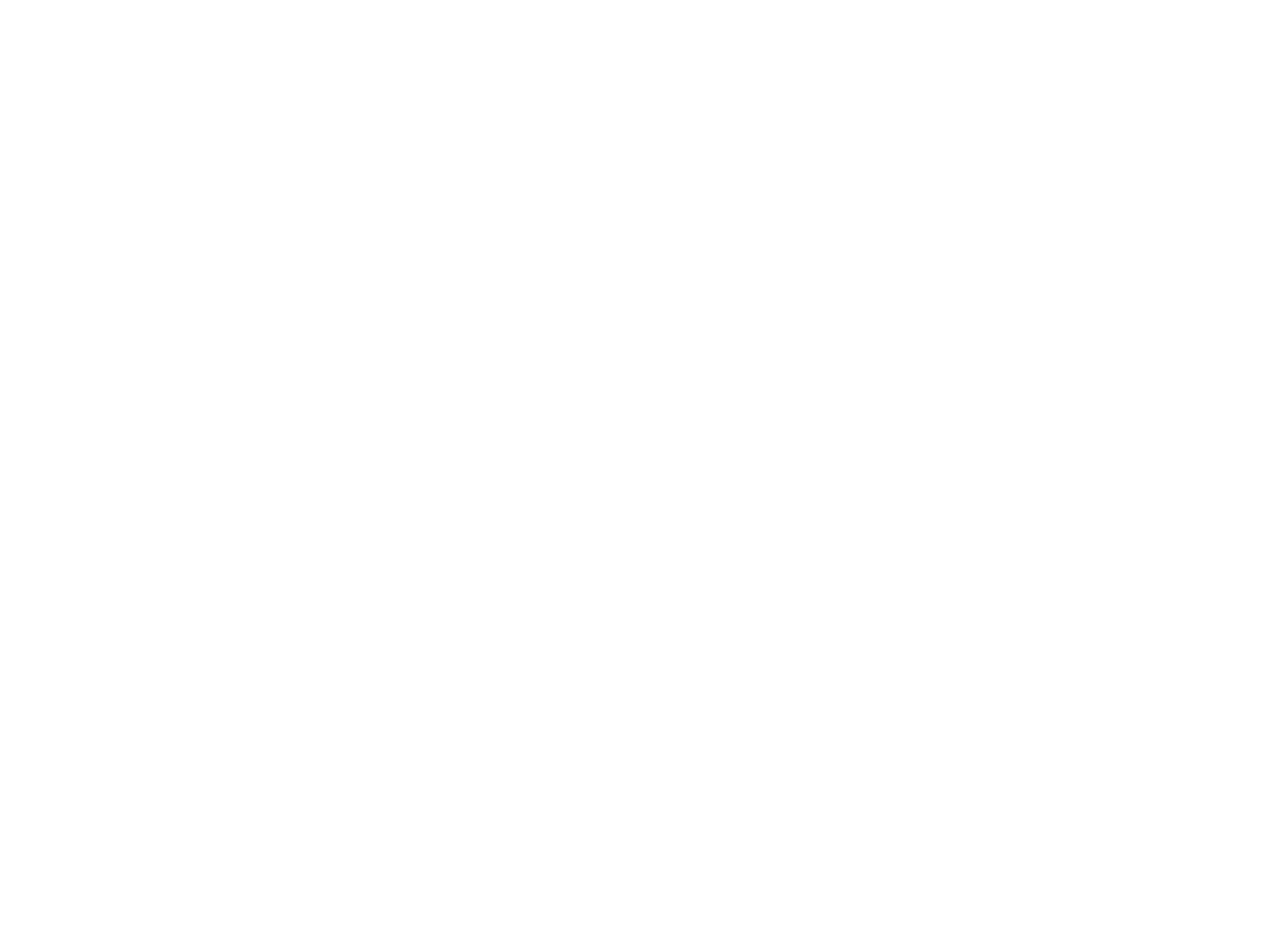
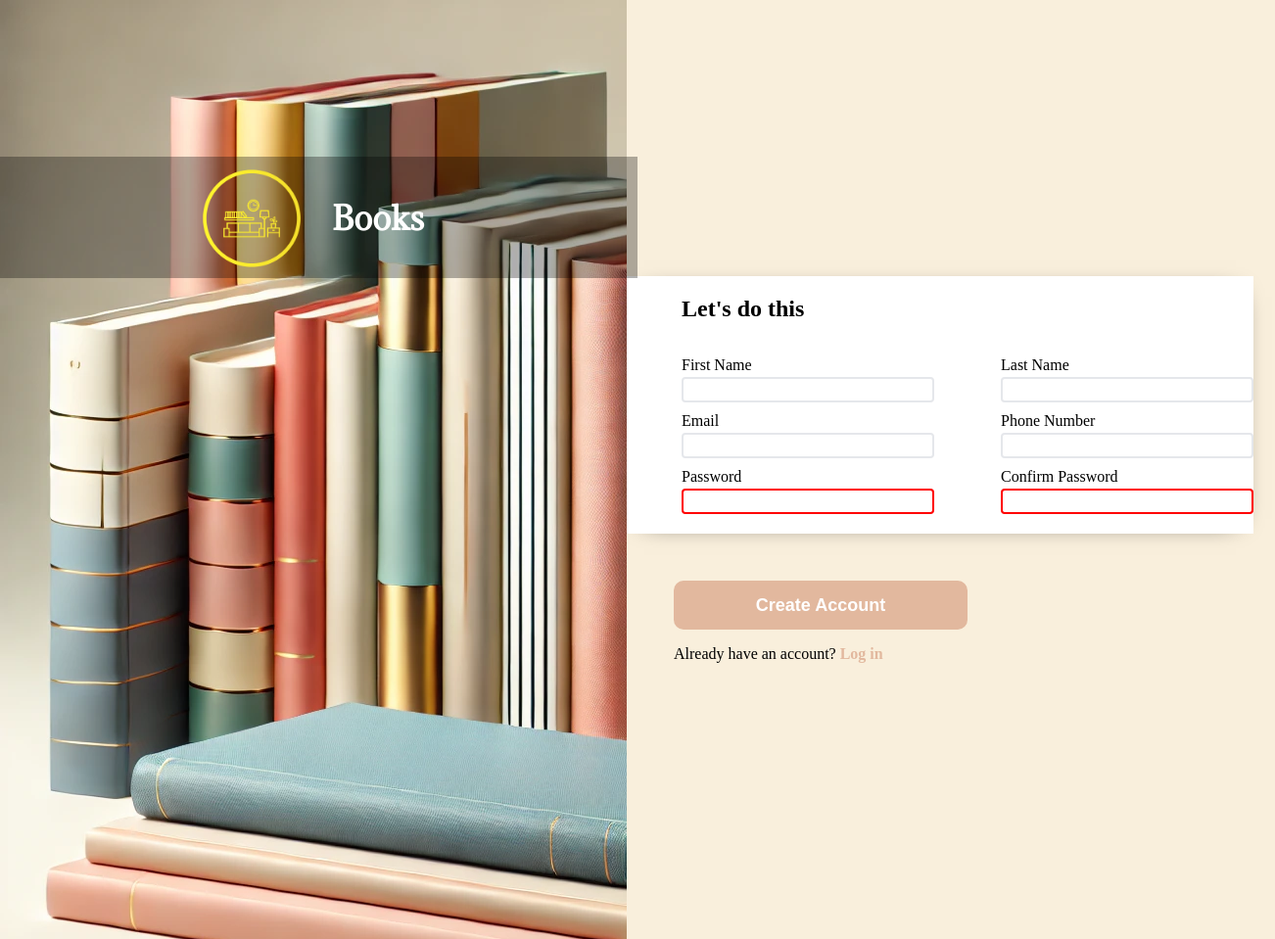
Before and after one commit to edwardpandelea/RegisterPage, a plain HTML site: page index.html in a window 1280 px wide. Shown: the whole page at 98% size, 1302 px wide, since content can reach past the window. Before the commit the page ends 800 px from the top, so only its background shows below. Drawn offline with Linux system fonts and the light colour scheme.

Commit message:
finished product - RegisterPage

```diff
--- a/index.html
+++ b/index.html
@@ -7,6 +7,56 @@
     <link rel="stylesheet" href="style.css">
 </head>
 <body>
+    <div class="container">
+        <div class="sidePhoto">
+            <div class="shadow"></div>
+            <div class="logoContainer"><img src="resources/logo.png" alt="logo" class="logo">
+                <h1 class="title">Books</h1></div>
 
+        </div>
+        <div class="formContainer">
+            <div class="topPart"></div>
+            <form action="" class="form">
+                <fieldset>
+                    <legend><h2>Let's do this</h2></legend>
+                    <div class="leftColumn">
+                        <div class="form_row">
+                            <label for="first_name" class="label">First Name</label>
+                            <input type="text" id="first_name">
+                        </div>
+                        <div class="form_row">
+                            <label for="email" class="label">Email</label>
+                            <input type="text" id="email">
+                        </div>
+                        <div class="form_row">
+                            <label for="password" class="label">Password</label>
+                            <input type="password" id="password" required>
+                        </div>
+                    </div>
+                    <div class="rightColumn">
+                        <div class="form_row">
+                            <label for="last_name" class="label">Last Name</label>
+                            <input type="text" id="last_name">
+                        </div>
+                        <div class="form_row">
+                            <label for="phone_number" class="label">Phone Number</label>
+                            <input type="text" id="phone_number">
+                        </div>
+                        <div class="form_row">
+                            <label for="confirm_password" class="label">Confirm Password</label>
+                            <input type="password" id="confirm_password" required>
+                        </div>
+                    </div>
+                </fieldset>
+
+
+
+            </form>
+            <div class="bottomPart">
+                <button class="btn" type="submit">Create Account</button>
+                <span>Already have an account? <a href="#" class="link">Log in</a></span>
+            </div>
+        </div>
+    </div>
 </body>
 </html>
--- a/style.css
+++ b/style.css
@@ -0,0 +1,164 @@
+:root
+{
+    --backgroundColor: #F9EFDC;
+    --fontAdamina: Adamina;
+    --buttonColor: #e2b89e;
+    --input-focus: #c4a18c;
+    --input-color:#E5E7EB;
+    --btn-hover-color: #c4a18c;
+
+}
+
+@font-face {
+    font-family: Adamina;
+    src: url(resources/Adamina.ttf);
+    font-weight: bolder;
+}
+
+body{
+    margin: 0;
+    padding: 0;
+    background-color: var(--backgroundColor);
+}
+
+.container{
+    height: fit-content;
+    display: flex;
+    flex-direction: row;
+    align-items: center;
+    background-size: cover;
+}
+
+
+
+.logo{
+    width: 100px;
+    height: 100px;
+
+}
+
+.sidePhoto{
+    background-image: url("resources/sidePhoto.webp");
+    height: 959px;
+    width: 1024px;
+    display: flex;
+    flex-direction: row;
+    align-items: baseline;
+    justify-content: center;
+}
+
+.shadow{
+    background-color: black;
+    border: 2px black solid;
+    /* position: fixed; */
+    width: 51.4%;
+    height: 120px;
+    z-index: 0;
+    opacity: 0.3;
+    margin-top: 10rem;
+    position: absolute;
+    justify-self: center;
+}
+.title{
+    font-family: var(--fontAdamina);
+    margin-left: 2rem;
+    color: white;
+    align-self: center;
+}
+.logoContainer{
+    margin-top: 10.8rem;
+    display: flex;
+    flex-direction: row;
+    justify-content: center;
+    z-index: 1;
+    position: relative;
+}
+fieldset{
+    border: none;
+    display: flex;
+}
+
+.form_row  {
+    margin: 10px;
+    display: flex;
+    flex-direction: column;
+}
+
+.formContainer{
+    width: 50%;
+    display: flex;
+    justify-content: center;
+    flex-direction: column;
+}
+
+.form{
+    display: flex;
+    background-color: white;
+    padding-left: 2rem;
+    justify-content: flex-start;
+    box-shadow: 0px 3px 25px -18px black;
+
+}
+
+input{
+    margin-top: 3px;
+    border: 2px var(--input-color) solid;
+    border-radius: 4px;
+    height: 20px;
+    transition: all .3s;
+    width: 250px;
+}
+
+input:invalid
+{
+    border: 2px red solid;
+    outline: none;
+}
+
+.rightColumn{
+    margin-left: 3rem;
+}
+
+input:focus{
+    border: 2px var(--input-focus) solid;
+    outline: none;
+    box-shadow: 4px 4px 5px -5px black;
+}
+
+h2{
+    margin-left: 0.5rem;
+}
+
+.bottomPart{
+    margin-top: 3rem;
+    display: flex;
+    flex-direction: column;
+    justify-content: flex-start;
+    margin-left: 3rem;
+}
+
+.btn{
+    border: none;
+    background-color: var(--buttonColor);
+    width: 300px;
+    height: 50px;
+    border-radius: 10px;
+    margin-bottom: 1rem;
+    font-weight: bold;
+    font-size: large;
+    color: white;
+    transition: all .3s;
+}
+
+.btn:hover{
+    background-color:var(--btn-hover-color);
+}
+
+a{
+    text-decoration: none;
+    color: var(--buttonColor);
+    font-weight: bold;
+}
+a:hover{
+    color: var(--btn-hover-color);
+}
```
